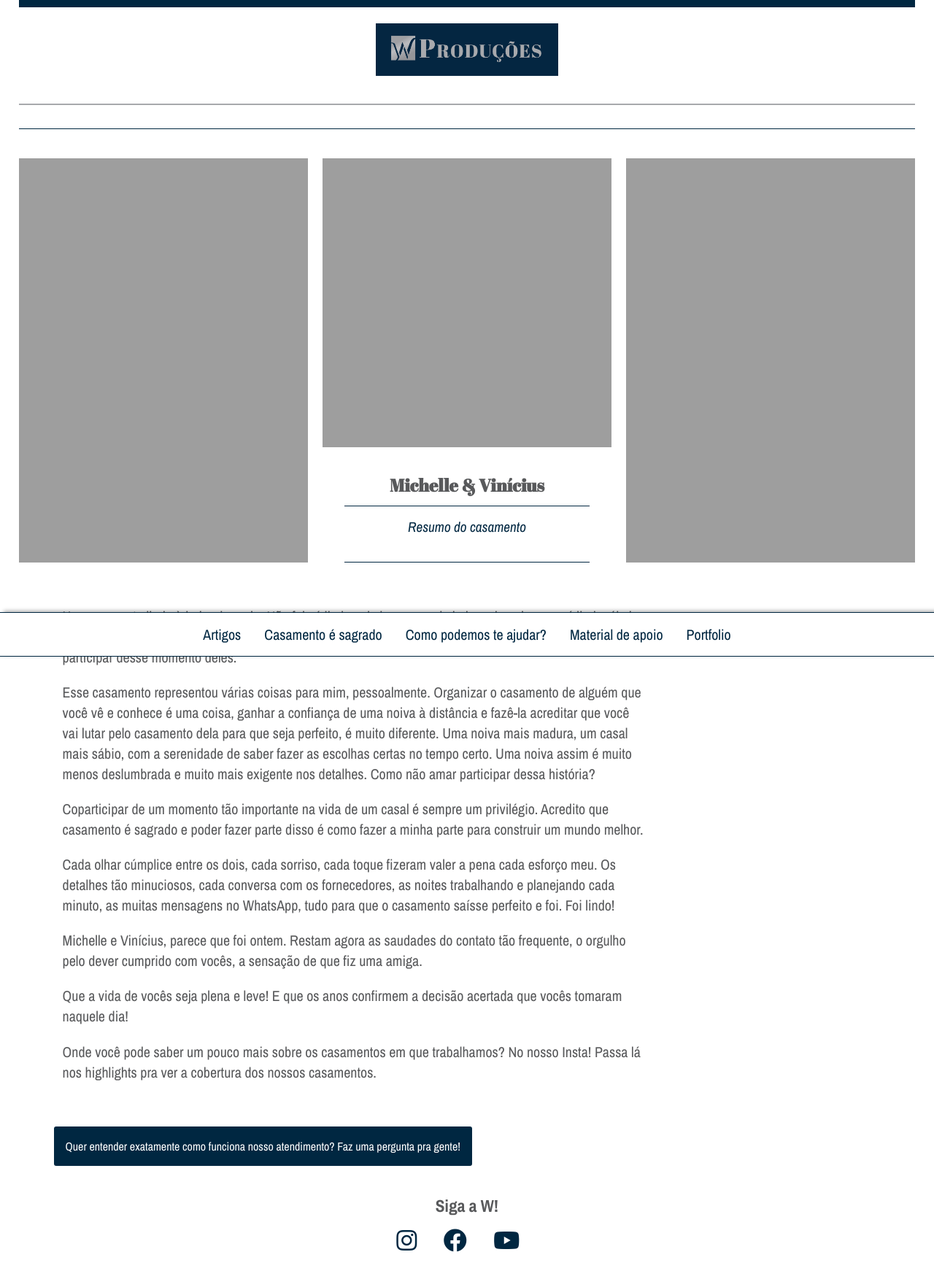
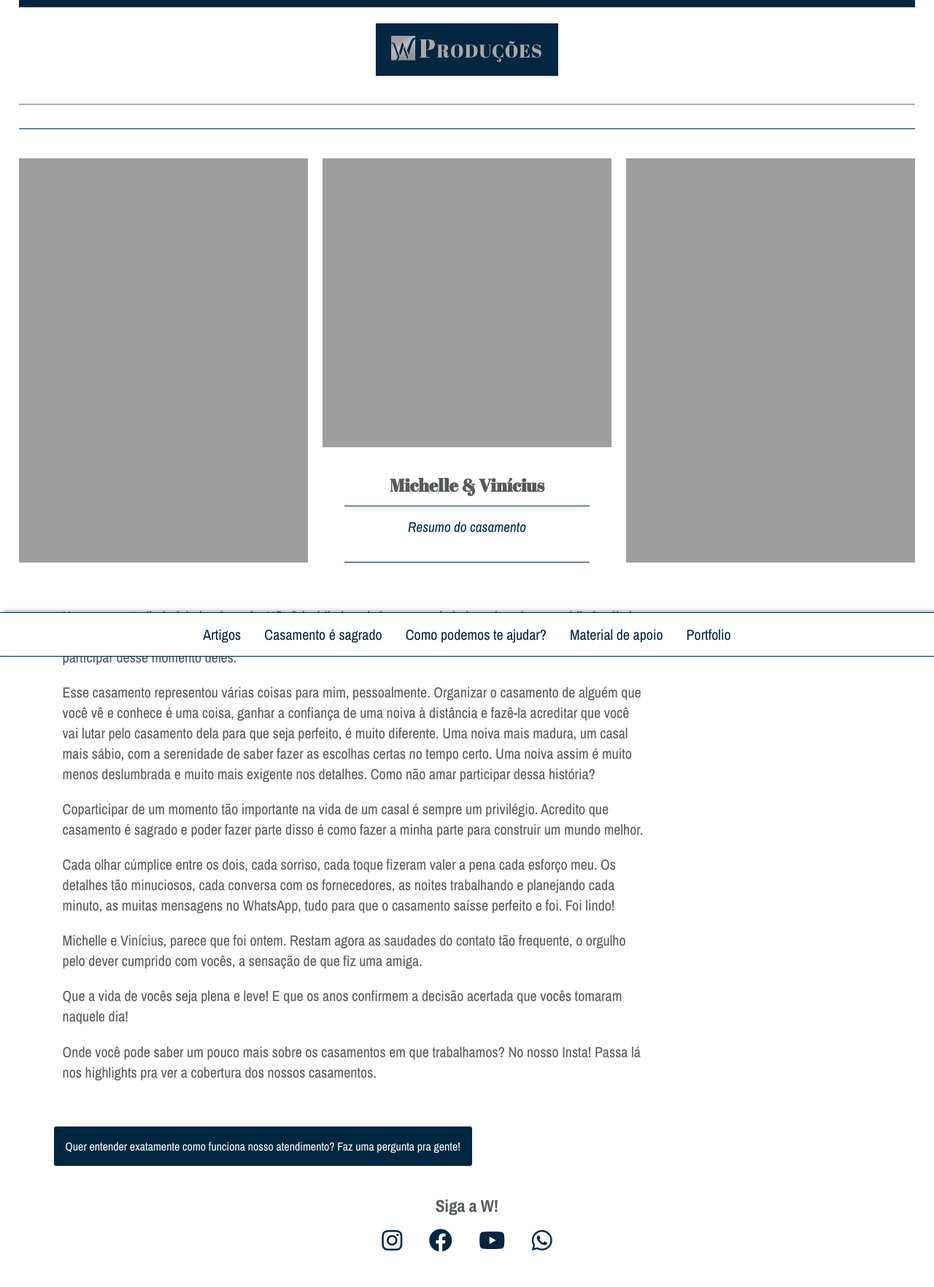
Before and after one commit to w-produtora/w-produtora.github.io, a Jekyll site: the page built from _posts/2019-03-05-michelle-vinicius.md, in a window 1280 px wide. Shown: the whole page at 73% size. Built offline with Jekyll 4.4.1, drawn with Linux system fonts in a browser that asks for light colours; nearby versions of some CDN libraries.

Commit message:
minor bugs

```diff
--- a/_includes/footer.html
+++ b/_includes/footer.html
@@ -5,7 +5,7 @@
     	<i class="fab fa-instagram"></i>
     	<i class="fab fa-facebook"></i>
     	<i class="fab fa-youtube"></i>
-    	<i class="fa fa-whatsapp"></i>
+    	<i class="fab fa-whatsapp"></i>
     </div>
   </footer>
 </div>
--- a/_posts/2019-03-05-michelle-vinicius.md
+++ b/_posts/2019-03-05-michelle-vinicius.md
@@ -1,6 +1,6 @@
 ---
 title: Michelle & Vinícius
-img: /img/michelle-vinícius.jpg
+img: /img/michelle-vinicius.jpg
 layout: posts
 category: [Portfólio]
 permalink: /michelle-vinicius/
```
